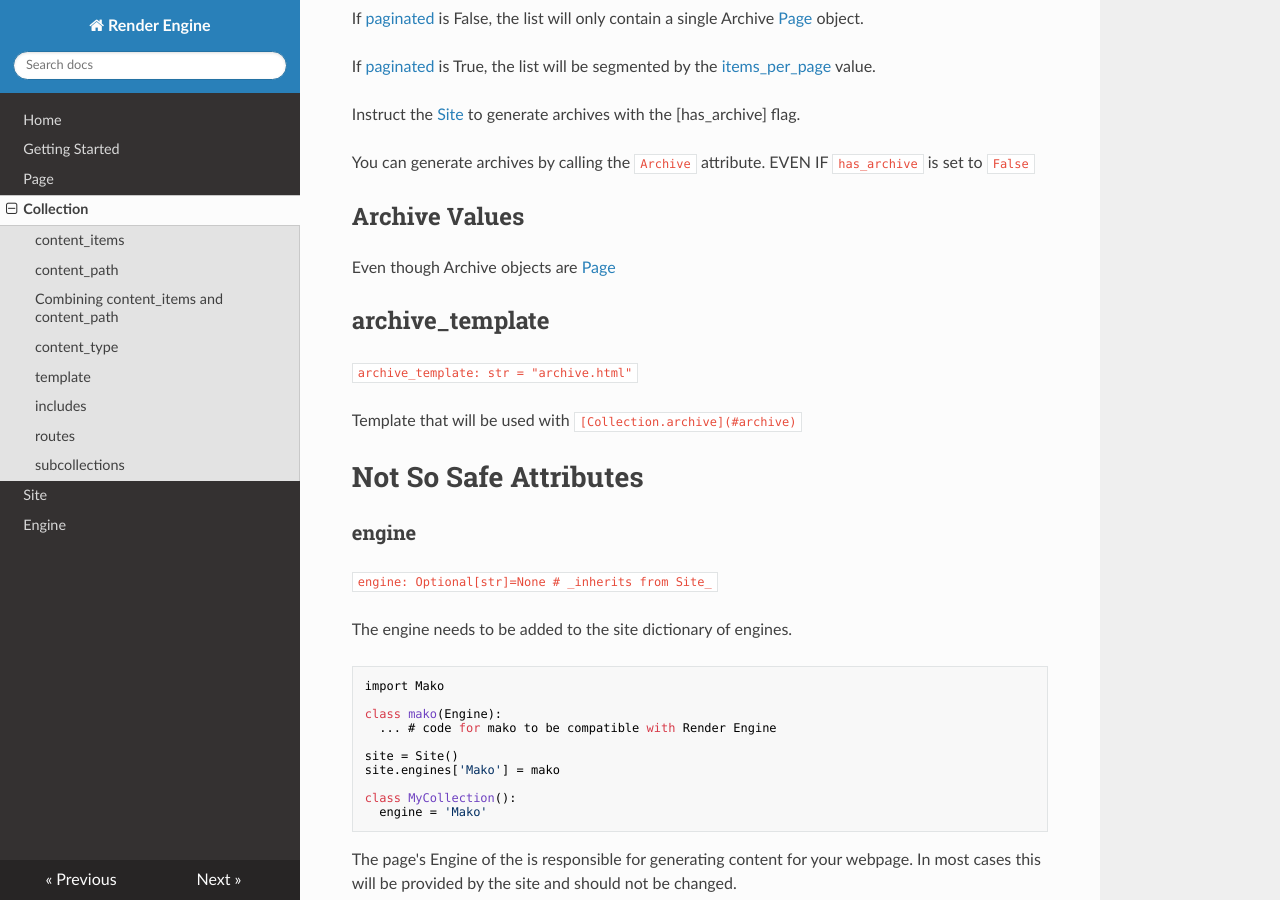
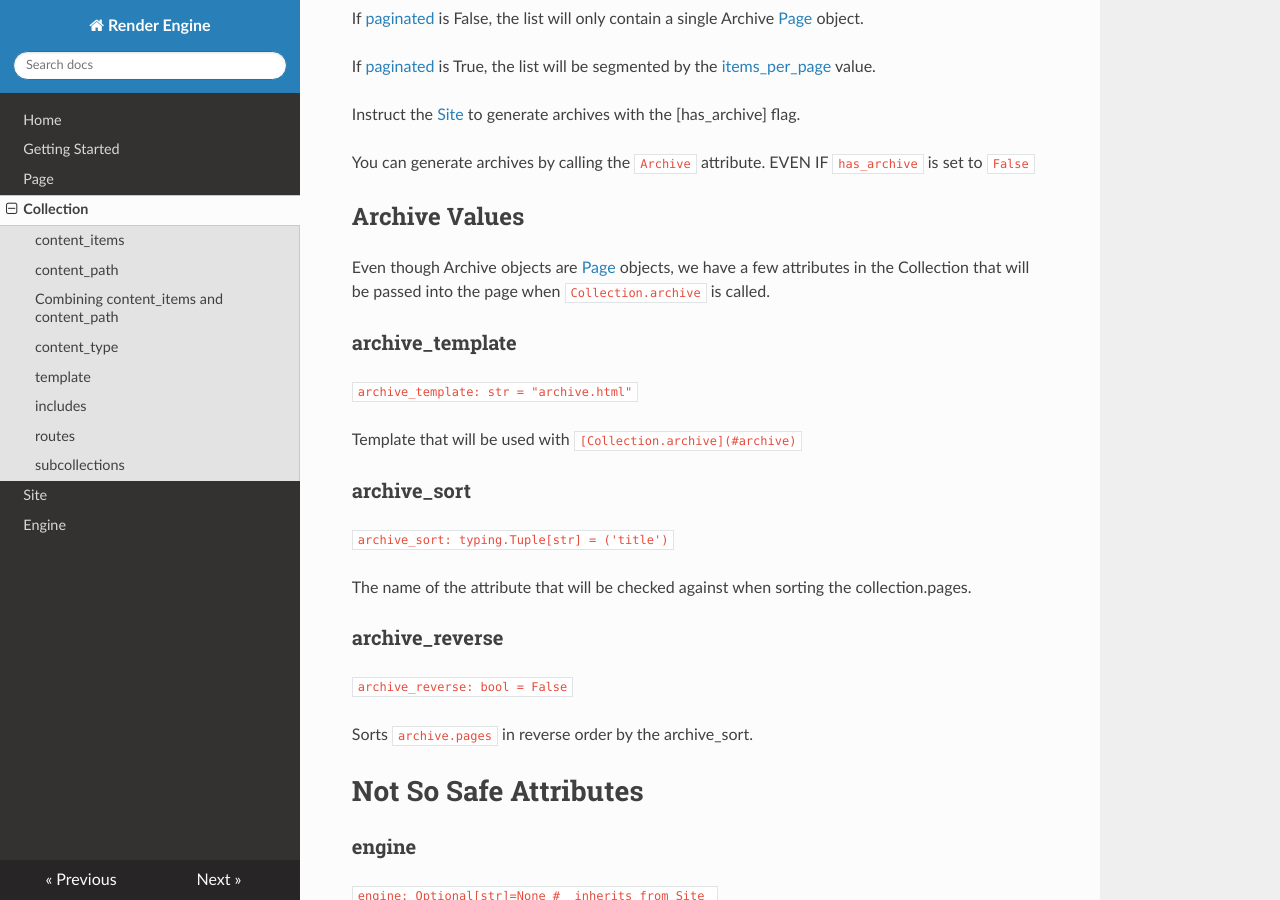
Before and after one commit to render-engine/render-engine, an MkDocs documentation site: the page built from docs/collection.md, in a window 1280 px wide and 900 px high, scrolled down 2254 px. Built offline with MkDocs 1.6.1, drawn with Linux system fonts in a browser that asks for light colours; nearby versions of some CDN libraries.

Commit message:
update docs

```diff
--- a/docs/collection.md
+++ b/docs/collection.md
@@ -121,14 +121,28 @@ You can generate archives by calling the `Archive` attribute. EVEN IF
 
 ## Archive Values
 
-Even though Archive objects are [Page]
+Even though Archive objects are [Page] objects, we have a few attributes in the
+Collection that will be passed into the page when `Collection.archive` is
+called.
 
-## archive_template
+### archive_template
 
 `archive_template: str = "archive.html"`
 
 Template that will be used with `[Collection.archive](#archive)`
 
+### archive_sort
+
+`archive_sort: typing.Tuple[str] = ('title')`
+
+The name of the attribute that will be checked against when sorting the
+collection.pages.
+
+### archive_reverse
+
+`archive_reverse: bool = False`
+
+Sorts `archive.pages` in reverse order by the archive_sort.
 
 
 Not So Safe Attributes
```
